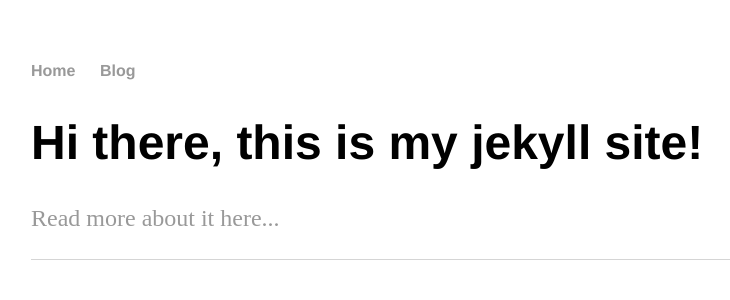
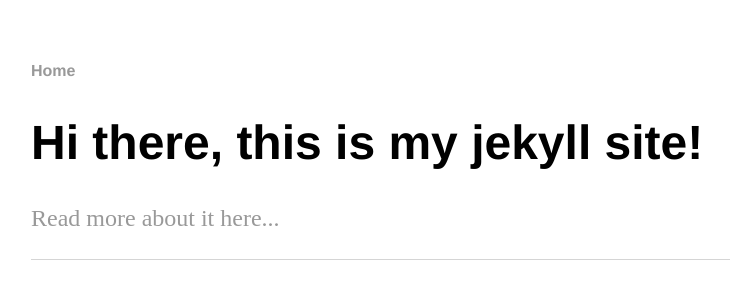
Before and after one commit to kevbarroga/kevbarroga.github.io, a Jekyll site: the page built from index.html, in a window 1280 px wide. Shown: the top 300 px of the page, without its empty margins (161-891 px from the left). Built offline with Jekyll 4.4.1, drawn with Linux system fonts in a browser that asks for light colours.

Commit message:
Update default.html

```diff
--- a/_layouts/default.html
+++ b/_layouts/default.html
@@ -9,9 +9,6 @@
       <nav>
         <ul>
           <li><a href="/">Home</a></li>
-          <!-- <li><a href="/about">About</a></li> -->
-          <!-- <li><a href="/cv">CV</a></li> -->
-          <li><a href="/blog">Blog</a></li>
          </ul>
       </nav>
       <div class="container">
```
